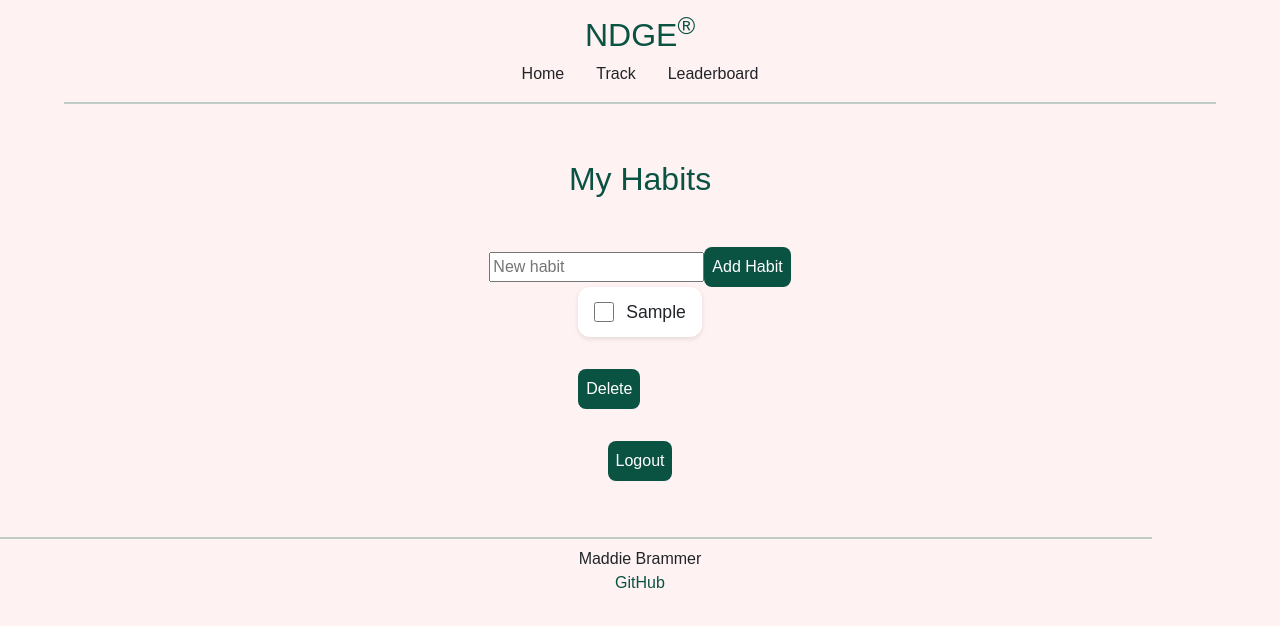
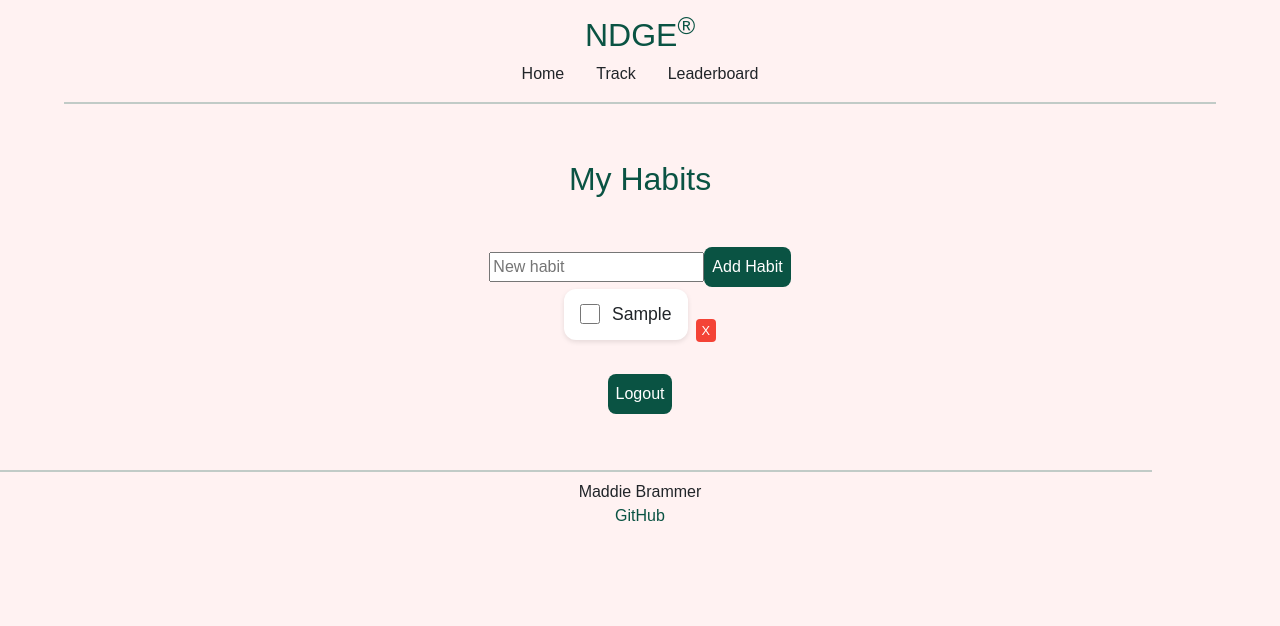
Before and after one commit to maddiebrammer/startup, a React (Vite) app: page /track in a window 1280 px wide. Both pictures are taken after typing "Sample" into the empty fields and a click on the button "Add Habit". Shown: the top 626 px of the page. Built offline with nearby package versions, Linux system fonts and the light colour scheme; no server answers.

Commit message:
changing look of delete button

```diff
--- a/src/track/track.jsx
+++ b/src/track/track.jsx
@@ -92,8 +92,8 @@ export function Track() {
 
      <ul>
   {habits.map((habit) => (
-          <li key={habit.id}>
-            <label>
+    <li key={habit.id} style={{ display: 'flex', alignItems: 'center', gap: '8px' }}>
+      <label style={{ flexGrow: 1 }}>
         <input
           type="checkbox"
           checked={habit.done}
@@ -101,7 +101,20 @@ export function Track() {
         />
         {habit.done ? <s>{habit.text}</s> : habit.text}
       </label>
-            <button onClick={() => deleteHabit(habit.id)}>Delete</button>
+      <button
+        onClick={() => deleteHabit(habit.id)}
+        style={{
+          fontSize: '0.8rem',
+          padding: '2px 6px',
+          backgroundColor: '#f44336',
+          color: 'white',
+          border: 'none',
+          borderRadius: '4px',
+          cursor: 'pointer',
+        }}
+      >
+        X
+      </button>
     </li>
   ))}
 </ul>
```
Lines whose indentation alone changed are shown as unchanged.
